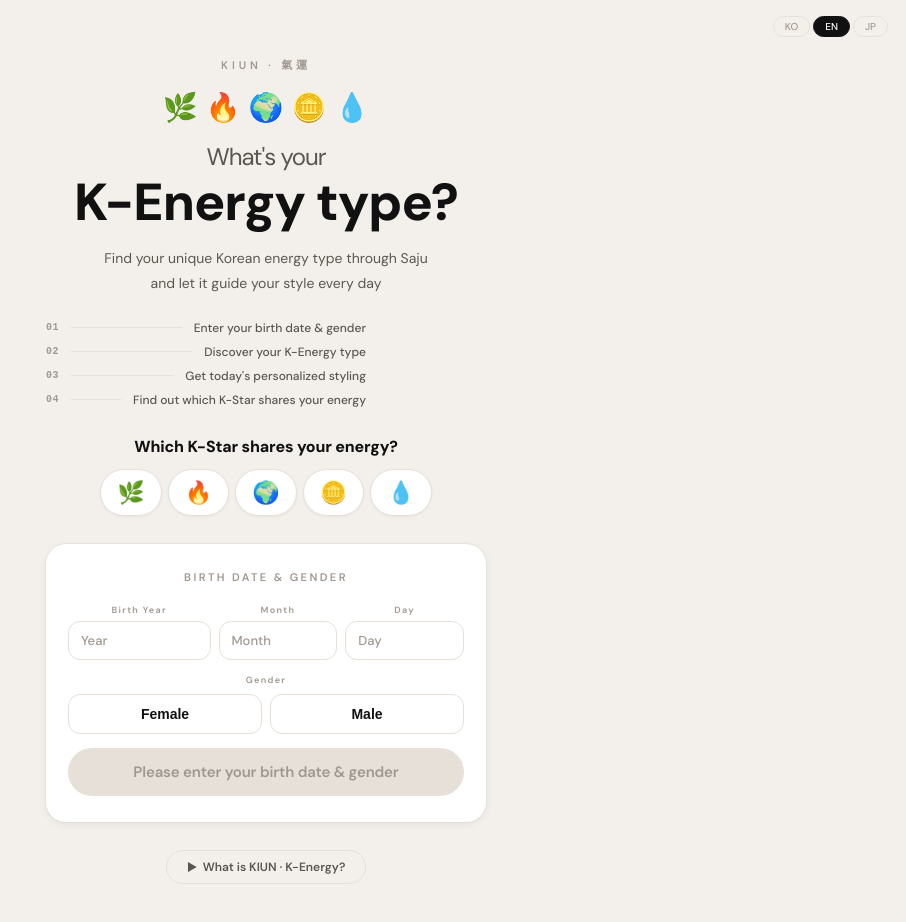
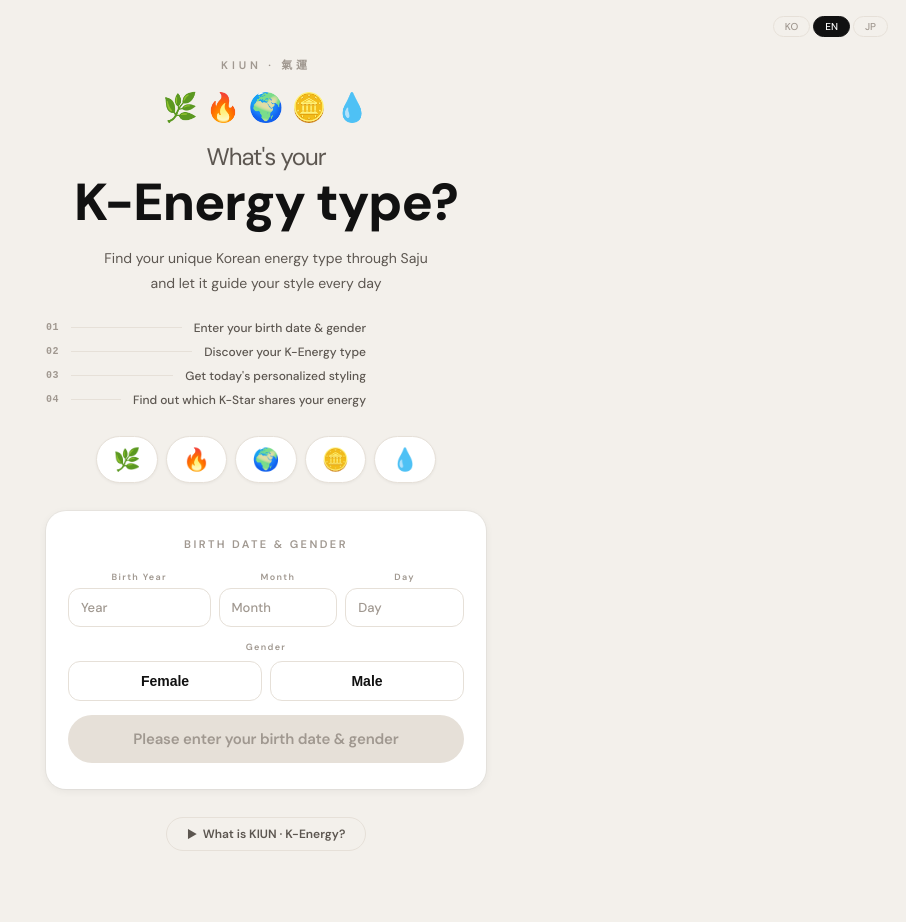
Before and after one commit to intelier/kiun, a React (Vite) app: page / in a window 1280 px wide. Shown: the whole page, without its empty margins (374-1280 px from the left). After the commit the page ends 891 px from the top, so only its background shows below. Built offline with nearby package versions, Linux system fonts and the light colour scheme.

Commit message:
Update App.jsx

```diff
--- a/src/App.jsx
+++ b/src/App.jsx
@@ -547,11 +547,8 @@
             );
           })}
         </div>
-        <div style={{marginBottom:28}}>
-          <div style={{fontSize:16,color:BLACK,letterSpacing:"-.01em",marginBottom:12,fontWeight:800,textAlign:"center"}}>{t.celebTitle}</div>
-          <div style={{display:"flex",justifyContent:"center",gap:6,flexWrap:"wrap"}}>
-            {Object.keys(CELEBS).map(function(id){return <span key={id} style={{background:WHITE,border:"1.5px solid "+BORDER,borderRadius:RD,padding:"8px 16px",fontSize:22,boxShadow:"0 1px 3px rgba(0,0,0,0.05)"}}>{EL[id].emoji}</span>;})}
-          </div>
+        <div style={{display:"flex",justifyContent:"center",gap:8,marginBottom:28}}>
+          {Object.keys(CELEBS).map(function(id){return <span key={id} style={{background:WHITE,border:"1.5px solid "+BORDER,borderRadius:RD,padding:"8px 16px",fontSize:22,boxShadow:"0 1px 3px rgba(0,0,0,0.05)"}}>{EL[id].emoji}</span>;})}
         </div>
         <div style={{background:WHITE,borderRadius:20,padding:"26px 22px",boxShadow:SHD}}>
           <div style={{fontSize:11,color:MUTED,letterSpacing:".22em",textTransform:"uppercase",textAlign:"center",marginBottom:20,fontWeight:600}}>{ldata.lbl}</div>
```
